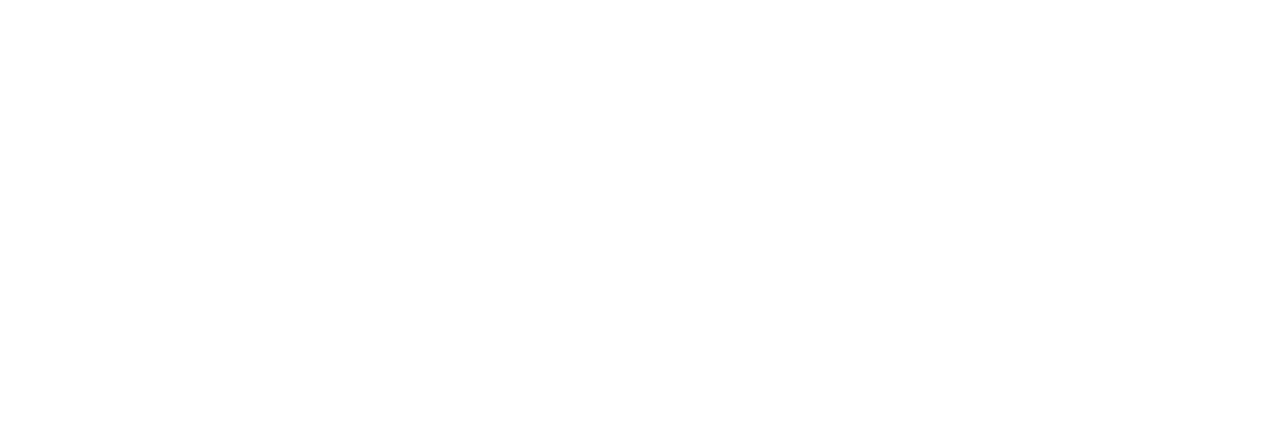
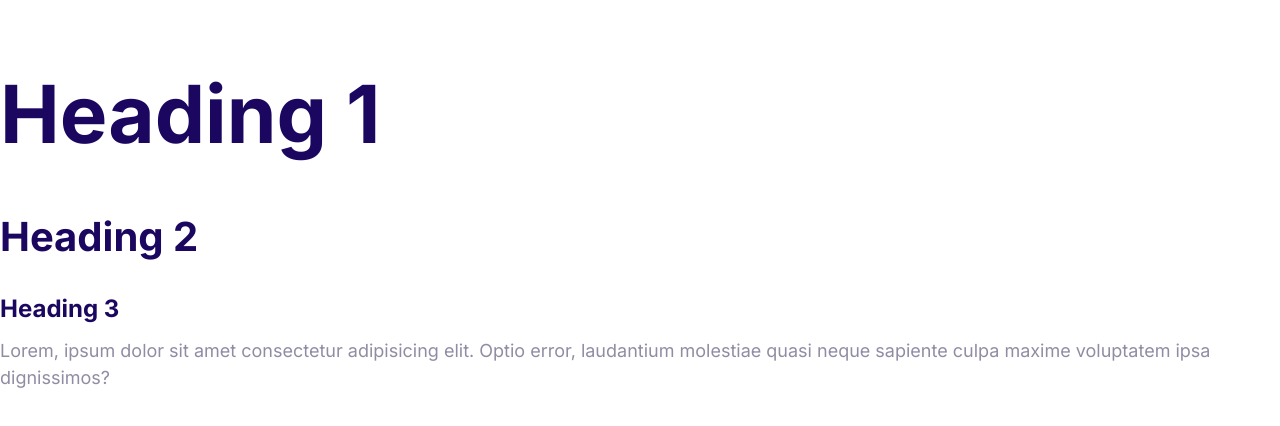
Before and after one commit to krishna-purohith/Hosteasy, a plain HTML site: page index.html in a window 1280 px wide. Drawn offline with Linux system fonts and the light colour scheme.

Commit message:
Define the styles for the fonts.

```diff
--- a/css/styles.css
+++ b/css/styles.css
@@ -5,3 +5,54 @@
     --color-heading: #1b0760;
     --color-body: #918ca4;
 }
+
+html {
+    font-size: 62.5%;
+}
+
+body {
+    font-family: Inter, Arial, Arial, Helvetica, sans-serif;
+    font-size: 2.4rem;
+    line-height: 1.5;
+    color: var(--color-body);
+
+}
+
+h1, h2, h3 {
+    color: var(--color-heading);
+    margin-bottom: 1rem;
+}
+
+h1 {
+    font-size: 7rem;
+}
+
+h2 {
+    font-size: 4rem;
+}
+
+h3 {
+    font-size: 3rem;
+}
+
+p {
+    margin-top: 0;
+}
+
+@media screen and (min-width: 1024px) {
+    body {
+        font-size: 1.8rem;
+    }
+
+    h1 {
+        font-size: 8rem;
+    }
+
+    h2 {
+        font-size: 4rem;
+    }
+
+    h3 {
+        font-size: 2.4rem;
+    }
+}
--- a/index.html
+++ b/index.html
@@ -4,10 +4,15 @@
     <meta charset="UTF-8">
     <meta name="viewport" content="width=device-width, initial-scale=1.0">
     <title>Document</title>
+    <link rel="preconnect" href="https://fonts.gstatic.com" >
+    <link href="https://fonts.googleapis.com/css2?family=Inter:wght@400;700&display=swap" rel="stylesheet">
     <link rel="stylesheet" href="css/normalize.css">
     <link rel="stylesheet" href="css/styles.css">
 </head>
 <body>
-
+    <h1>Heading 1</h1>
+    <h2>Heading 2</h2>
+    <h3>Heading 3</h3>
+    <p>Lorem, ipsum dolor sit amet consectetur adipisicing elit. Optio error, laudantium molestiae quasi neque sapiente culpa maxime voluptatem ipsa dignissimos?</p>
 </body>
 </html>
```
